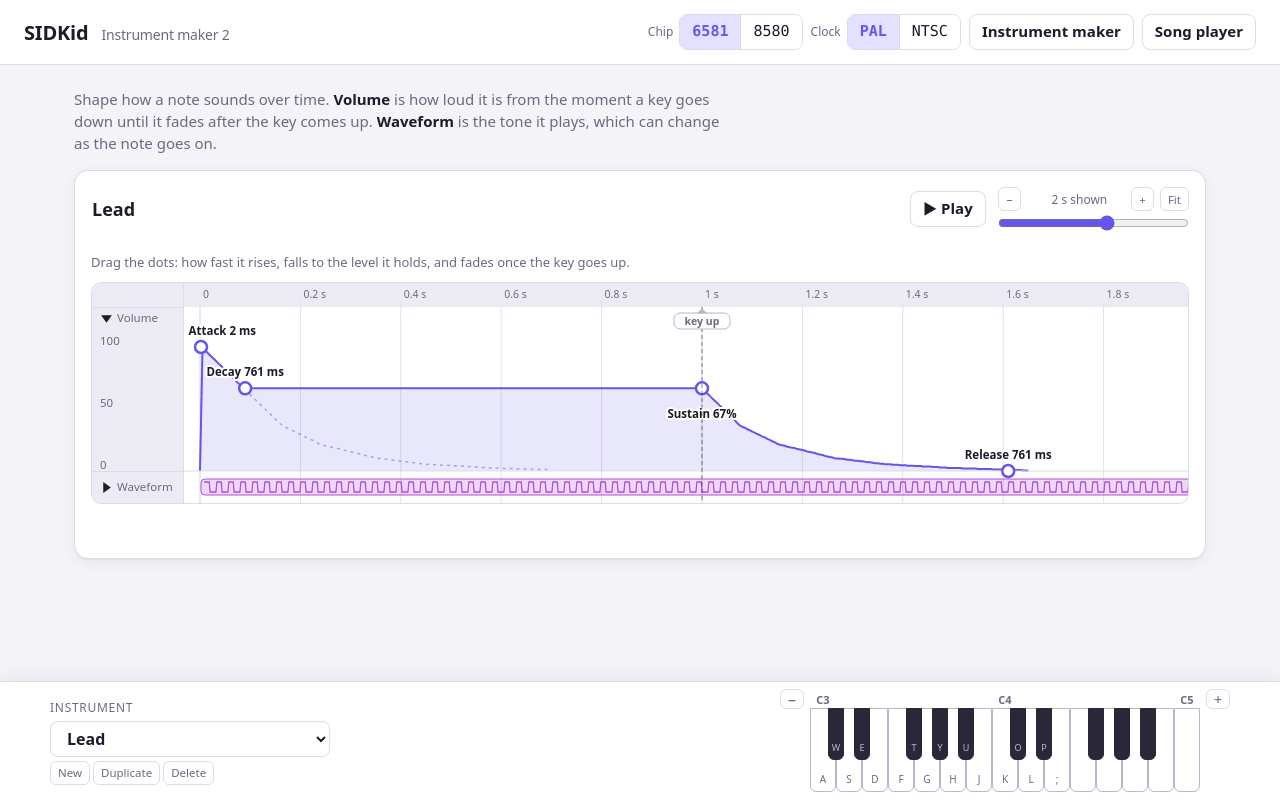
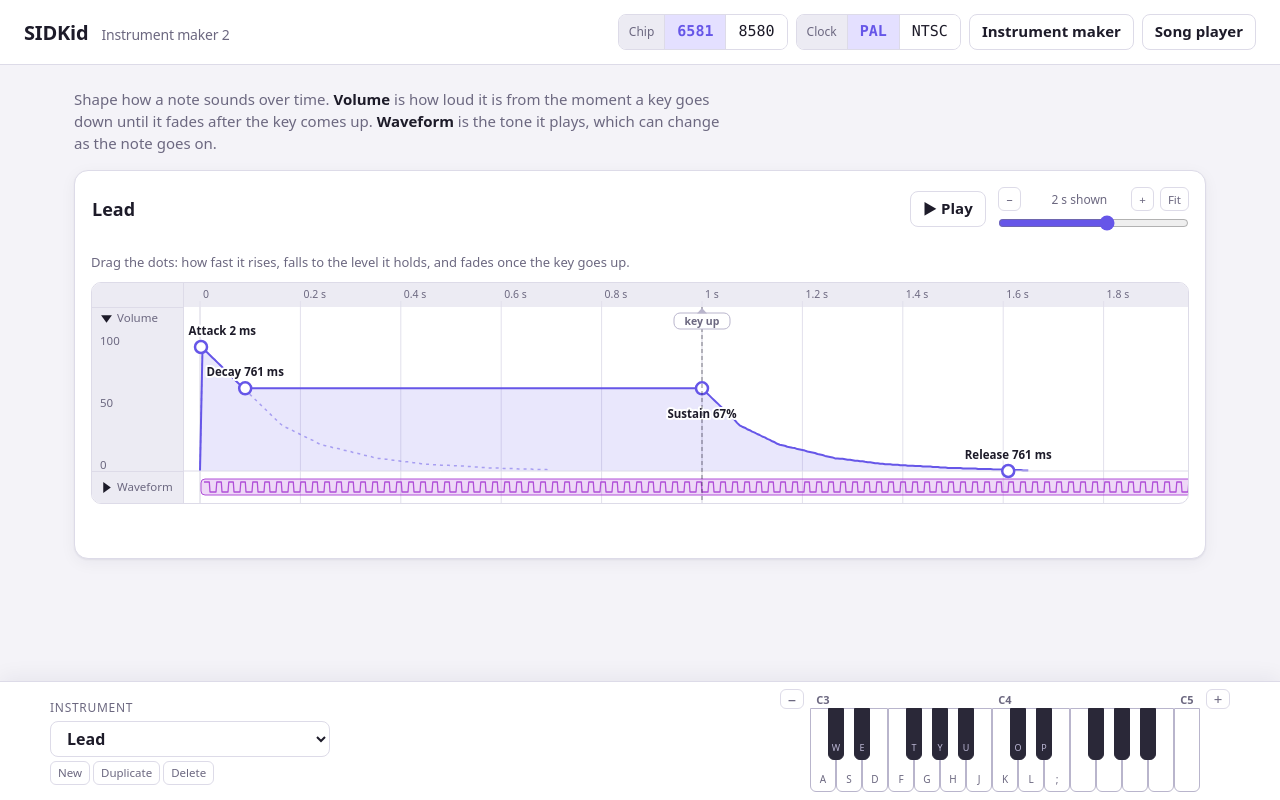
Before and after one commit to needlestack/sidkid, a website built with Vite: page web/instruments2.html in a window 1280 px wide. Built offline with nearby package versions, Linux system fonts and the light colour scheme.

Commit message:
Maker 2: Chip and Clock names sit inside their switches
Co-Authored-By: Claude Opus 5.5 <noreply@anthropic.com>

```diff
--- a/web/instruments2.html
+++ b/web/instruments2.html
@@ -10,19 +10,15 @@
     <header class="topbar">
       <div class="brand">SIDKid <span>Instrument maker 2</span></div>
       <nav class="files">
-        <div class="setting">
-          <span class="setting-label">Chip</span>
         <div class="segmented" id="model" title="Which SID chip to emulate, everywhere in SIDKid">
+          <span class="segmented-label">Chip</span>
           <button data-model="0" class="on" title="The original C64 SID: gritty, with a characterful filter">6581</button>
           <button data-model="1" title="The later SID revision: cleaner, with a brighter filter">8580</button>
         </div>
-        </div>
-        <div class="setting">
-          <span class="setting-label">Clock</span>
         <div class="segmented" id="clock" title="Which kind of C64: it sets how often the player runs and how fast the chip counts">
+          <span class="segmented-label">Clock</span>
           <button data-ntsc="0" class="on" title="European C64s: 50 frames a second">PAL</button>
           <button data-ntsc="1" title="American C64s: 60 frames a second, and a slightly faster chip">NTSC</button>
-          </div>
         </div>
         <a class="button secondary" href="./instruments.html">Instrument maker</a>
         <a class="button secondary" href="./">Song player</a>
--- a/web/src/maker2.css
+++ b/web/src/maker2.css
@@ -2,13 +2,13 @@
    style.css and instrumentmaker.css (the top bar, keyboard and bar at the
    bottom). */
 
-.topbar .setting {
+/* A setting's name as the first cell of its switch, so they read as one */
+.segmented-label {
   display: flex;
   align-items: center;
-  gap: 6px;
-}
-
-.topbar .setting-label {
+  padding: 0 10px;
+  background: var(--surface-2);
+  border-right: 1px solid var(--border);
   font-size: 12px;
   color: var(--muted);
 }
```
Lines whose indentation alone changed are shown as unchanged.
